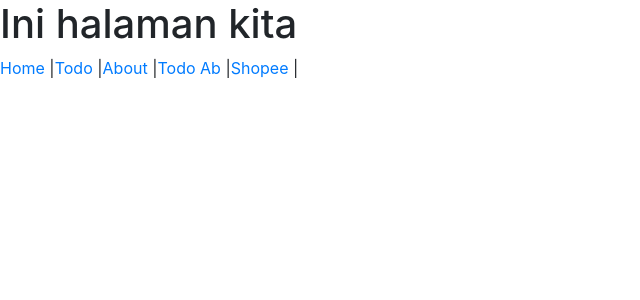
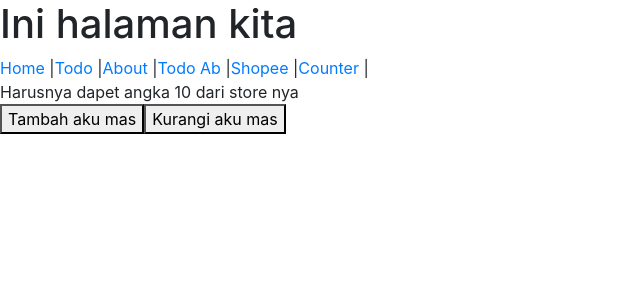
Before and after one commit to semmiverian/daring-fox-react, a React (Create React App) app: page /counter in a window 1280 px wide. Shown: the top 300 px of the page, without its empty margins (0-640 px from the left). Built offline with nearby package versions, Linux system fonts and the light colour scheme.

Commit message:
redux is fun

```diff
--- a/package.json
+++ b/package.json
@@ -6,8 +6,10 @@
     "axios": "0.18.0",
     "react": "^16.8.6",
     "react-dom": "^16.8.6",
+    "react-redux": "7.0.3",
     "react-router-dom": "5.0.0",
-    "react-scripts": "3.0.1"
+    "react-scripts": "3.0.1",
+    "redux": "4.0.1"
   },
   "scripts": {
     "start": "react-scripts start",
--- a/src/App.js
+++ b/src/App.js
@@ -1,14 +1,18 @@
 import React, { Component } from 'react'
 import {BrowserRouter as Router, Route, Link, Switch} from 'react-router-dom'
+import {Provider} from 'react-redux'
+import store from './store'
 
 import Todo from './views/Todo'
 import About from './views/About'
 import Home from './views/Home'
 import Swapi from './views/Swapi'
+import Counter from './views/Counter'
 
 class App extends Component {
   render() {
-    return <Router>
+    return <Provider store={store}>
+      <Router>
         <h1>Ini halaman kita</h1>
 
         <Link to="/">Home</Link> |
@@ -16,14 +20,17 @@ class App extends Component {
         <Link to="/about">About</Link> |
         <Link to="/todo/ab">Todo Ab</Link> |
         <Link to="/swapi">Shopee</Link> |
+        <Link to="/counter">Counter</Link> |
 
         <Switch>
           <Route path="/" exact component={Home} />
           <Route path="/todo" component={Todo} />
           <Route path="/about" component={About} />
           <Route path="/swapi" component={Swapi} />
+          <Route path="/counter" component={Counter} />
         </Switch>
       </Router>
+    </Provider>
   }
 }
 
--- /dev/null
+++ b/src/store/action.js
@@ -0,0 +1,12 @@
+export function incrementCounter(payload = 1) {
+  return {
+    type: 'INCREMENT_COUNTER',
+    payload: 1
+  }
+}
+
+export function decrementCounter() {
+  return {
+    type: 'DECREMENT_COUNTER'
+  }
+}
--- /dev/null
+++ b/src/store/index.js
@@ -0,0 +1,6 @@
+import {createStore} from 'redux'
+import reducer from './reducer'
+
+const store = createStore(reducer)
+
+export default store
--- /dev/null
+++ b/src/store/reducer.js
@@ -0,0 +1,22 @@
+const defaultState = {
+  counter: 10
+}
+
+function reducer(state = defaultState, action) {
+  switch(action.type) {
+    case 'INCREMENT_COUNTER': {
+      return {
+        counter: state.counter + action.payload
+      }
+    }
+    case 'DECREMENT_COUNTER': {
+      return {
+        counter: state.counter - 1
+      }
+    }
+    default:
+      return state
+  }
+}
+
+export default reducer
--- /dev/null
+++ b/src/views/Counter.js
@@ -0,0 +1,32 @@
+import React, { Component } from 'react'
+import {connect} from 'react-redux'
+import {incrementCounter, decrementCounter} from '../store/action'
+
+class Counter extends Component {
+  // tambahAku = e => this.props.incrementCounter(5)
+
+  render() {
+    return (
+      <div>
+        Harusnya dapet angka {this.props.counterDariState} dari store nya
+        <br />
+        <button onClick={this.props.incrementCounter}>Tambah aku mas</button>
+        <button onClick={this.props.decrementCounter}>Kurangi aku mas</button>
+
+      </div>
+    )
+  }
+}
+
+const mapStateToProps = state => {
+  return {
+    counterDariState: state.counter
+  }
+}
+
+const mapDispatchToProps = {
+  incrementCounter,
+  decrementCounter
+}
+
+export default connect(mapStateToProps, mapDispatchToProps)(Counter)
```
Also changed, not shown: 1 other file (tests, documents, lock files or other folders). Lines whose indentation alone changed are shown as unchanged.
